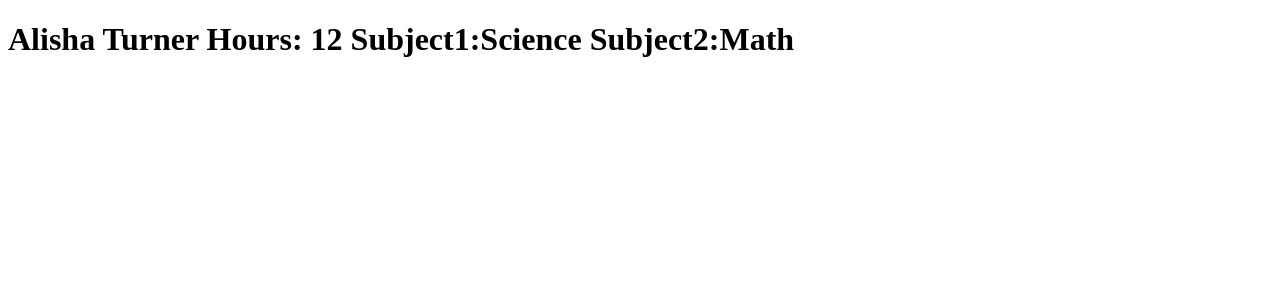
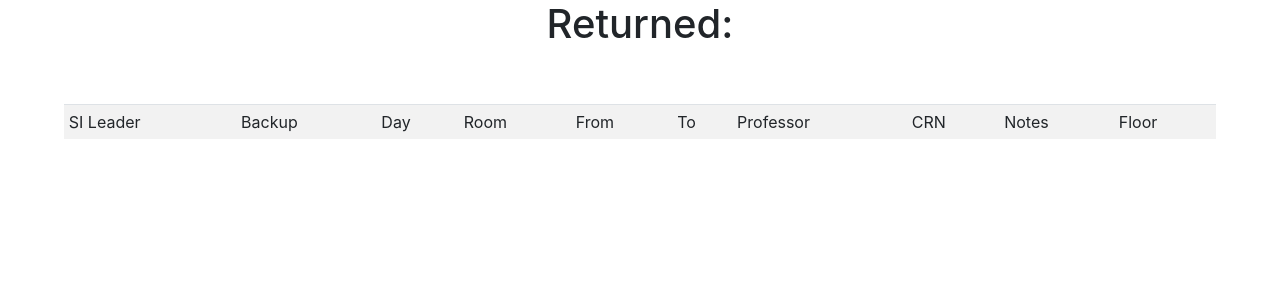
Before and after one commit to bakatarekun/CS416Project, a Django app: page /4/tutor in a window 1280 px wide. Shown: the top 300 px of the page. Run offline with Django 3.2, Linux system fonts and the light colour scheme; data comes from the database, SQL or seed files in the repository; some libraries are stand-ins or nearby versions.

Commit message:
Add search function in si backup plan page

```diff
--- a/CS416Project/urls.py
+++ b/CS416Project/urls.py
@@ -15,7 +15,6 @@ Including another URLconf
 """
 from django.contrib import admin
 from django.urls import path
-
 from django.conf.urls import url, include
 from django.contrib import admin
 from . import views
@@ -30,9 +29,10 @@ urlpatterns = [
     url(r'^login/$', auth_views.LoginView.as_view(), name='login'),
     url(r'^home$', views.home),
     url(r'^schedule$', views.schedule, name="schedule"),
-
+    url(r'^showSiBackupPlanByTutor$', views.showSiBakcupbyTutor, name="showSiBakcupbyTutor"),
     url(r'^(?P<tutor_id>[0-9]+)/tutor$', views.tutorInfo, name="tutorInfo"),
-
+    #url(r'^showSiBackupPlan/(?P<tutor_name>w[0-9]+)$', views.showSiBakcupbyTutor, name="showSiBakcupbyTutor"),
+    #path('showSiBackupPlan/<tutor_name>/', views.showSiBakcupbyTutor, name="showSiBakcupbyTutor"),
     path('CS416Project/', include('django.contrib.auth.urls')),
 
     url(r'^showSiBackupPlan/$', views.showSiBackupPlan, name='showSiBackupPlan'),
--- a/CS416Project/views.py
+++ b/CS416Project/views.py
@@ -13,6 +13,26 @@ def tutorInfo(request, tutor_id):
 
     return render(request, 'tutor_info.html', {'tutorInfo': tutorInfo})
 
+#
+# def showSiBakcupbyTutor(request, tutor_name):
+#     # backupByTutors = SI_Session.objects.filter(day='Monday', tutor__firstname=tutor_name).order_by('sessionTime_from')
+#     backupByTutors = SI_Session.objects.filter(day= 'Monday', tutor__firstname__contains=tutor_name).order_by('sessionTime_from')
+#
+#     return render(request,'tutor_info.html', {'backupByTutors': backupByTutors})
+
+
+def showSiBakcupbyTutor(request):
+    # backupByTutors = SI_Session.objects.filter(day='Monday', tutor__firstname=tutor_name).order_by('sessionTime_from')
+
+        tutorName = request.POST.get('search','')
+        day = request.POST.get('search2', '')
+        if(tutorName==''):
+            backupByTutors = SI_Session.objects.filter(day= day).order_by('day','sessionTime_from')
+        elif (day==''):
+            backupByTutors = SI_Session.objects.filter(tutor__firstname__contains=tutorName).order_by('day','sessionTime_from')
+        else:
+            backupByTutors = SI_Session.objects.filter(tutor__firstname__contains=tutorName,day=day).order_by('sessionTime_from')
+        return render(request, 'tutor_info.html', {'backupByTutors': backupByTutors, 'day':day})
 
 
 def home(request):
--- a/templates/tutor_info.html
+++ b/templates/tutor_info.html
@@ -1,10 +1,112 @@
 <!DOCTYPE html>
 <html lang="en">
 <head>
+
     <meta charset="UTF-8">
-    <title>Title</title>
+    <title>backupByTutor</title>
+    <link rel="stylesheet" href="https://maxcdn.bootstrapcdn.com/bootstrap/4.1.3/css/bootstrap.min.css">
+    <script src="https://ajax.googleapis.com/ajax/libs/jquery/3.3.1/jquery.min.js"></script>
+    <script src="https://cdnjs.cloudflare.com/ajax/libs/popper.js/1.14.3/umd/popper.min.js"></script>
+    <script src="https://maxcdn.bootstrapcdn.com/bootstrap/4.1.3/js/bootstrap.min.js"></script>
+
+
+
+    <script>
+        $(document).ready(function(){
+            $('a.popup').click(function(e) {
+                e.preventDefault();
+            });
+            $('[data-toggle="tooltip"]').tooltip();
+            $('[data-toggle="popover"]').popover();
+            $( "h3" ).addClass( "display-5" );
+            $( "table" ).addClass( "table table-striped  table-sm" );
+
+            var t= $('td[name=backup], td[name=sileader]');
+
+            for(i=1;i<t.length;i=i+2){
+                var txt=t[i].innerText;
+                if(txt  == '')
+                {
+                    $(t[i-1]).css("color","red");
+                    $(t[i]).text("No Backup");
+                    $(t[i]).css("color","red");
+                }
+
+            }
+        });
+    </script>
+
+
+    <style>
+        .table{
+
+            width: 90%;
+        }
+        td{ width :auto;
+            height:auto;
+            padding:5px;
+
+        }
+        th{
+            width :auto;
+            height:auto;
+            font-size: large;
+        {#padding:5px;#}
+            text-align: center;
+        }
+        .popup{
+
+        }
+        h3,h4{text-align:center;}
+        h4{ font-size: large;font-weight: bold}
+    </style>
 </head>
 <body>
-<h1> {{tutorInfo.firstname}}  {{tutorInfo.lastname}} Hours: {{tutorInfo.hours}} Subject1:{{tutorInfo.subject1}} Subject2:{{tutorInfo.subject2}}</h1>
+<h1 style="text-align: center">Returned:</h1>
+<br>
+<br>
+ <div class="table-responsive">
+        <table align="center" >
+            <tr >
+
+                <td>SI Leader</td>
+                <td>Backup</td>
+                  <td>Day</td>
+                <td>Room</td>
+                <td>From</td>
+                <td>To</td>
+                <td>Professor</td>
+                <td>CRN</td>
+                <td>Notes</td>
+                <td>Floor</td>
+
+            </tr>
+    {% for backupByTutor in backupByTutors %}
+
+                <tr>
+
+                    <td name="sileader"> <a   data-html="true" class="popup" href="#" data-toggle="popover" title="Tutor Info"
+                                              data-content="{{backupByTutor.tutor.firstname}} {{backupByTutor.tutor.lastname}}: {{backupByTutor.tutor.type}}
+                     <br>Subject1: {{backupByTutor.tutor.subject1}}
+                     <br>Subject2: {{backupByTutor.tutor.subject2}}" >{{backupByTutor.tutor.firstname}}</a> </td>
+                    {#              <td name="sileader"> <a href="/{{ backupByTutor.tutor.id }}/tutor" data-toggle="tooltip" title="{{backupByTutor.tutor.subject1}} Tutor">{{backupByTutor.tutor.firstname}}</a>  </td>#}
+                    <td name="backup"> {{backupByTutor.backup}}  </td>
+                       <td> {{backupByTutor.day}}  </td>
+                    <td> {{backupByTutor.room}}  </td>
+                    <td> {{backupByTutor.sessionTime_from}} </td>
+                    <td> {{backupByTutor.sessionTime_to}} </td>
+                    <td> {{backupByTutor.professor}} </td>
+                    <td> {{backupByTutor.crn}} </td>
+                    <td> {{backupByTutor.notes}} </td>
+                    <td> {{backupByTutor.floor}} </td>
+                </tr>
+
+   {%  endfor %}
+
+            </table>
+
+    </div>
+{#  <h1>{{ backupByTutor}}</h1>#}
+{#<h1> {{tutorInfo.firstname}}  {{tutorInfo.lastname}} Hours: {{tutorInfo.hours}} Subject1:{{tutorInfo.subject1}} Subject2:{{tutorInfo.subject2}}</h1>#}
 </body>
 </html>
```
Also changed, not shown: CS416Project/forms.py (added, +9 -0 lines), templates/showSiBackupPlan.html (+33 -0 lines), templates/tutorBackupSearchForm.html (added, +17 -0 lines).
